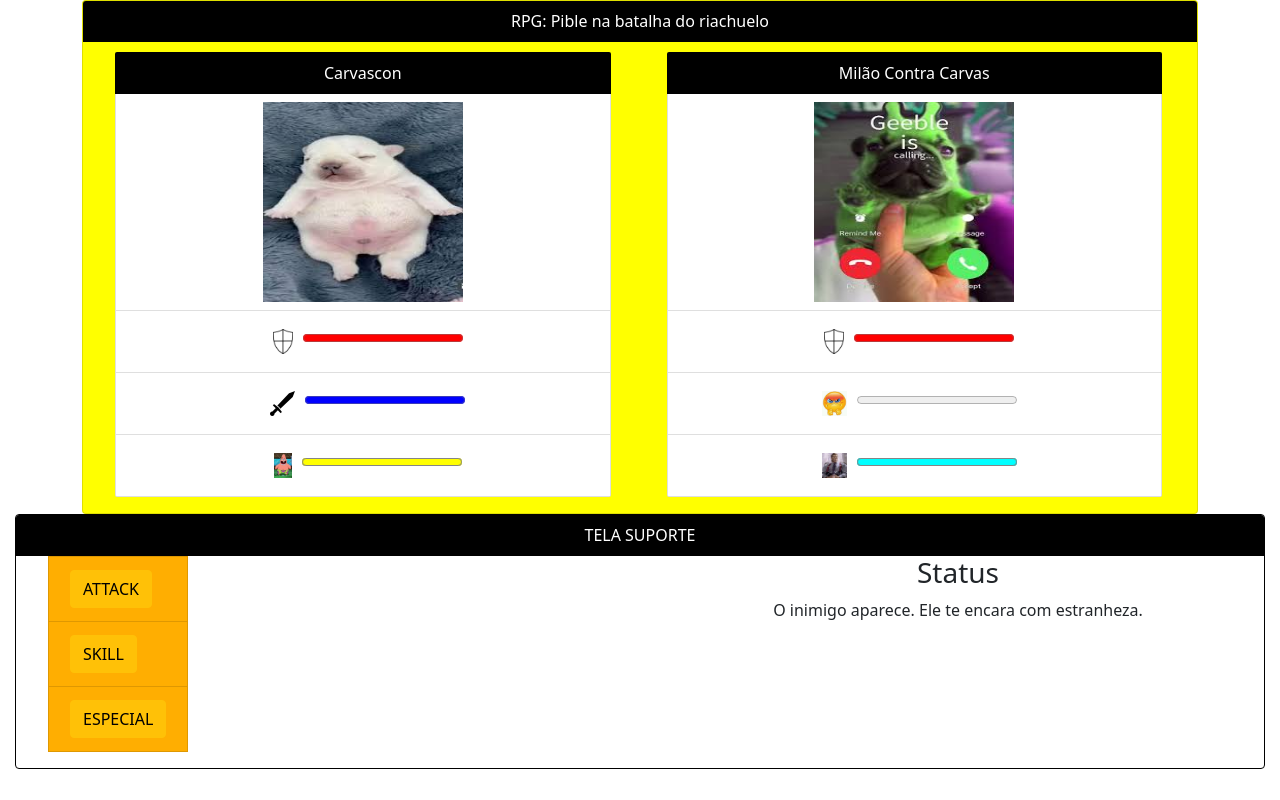
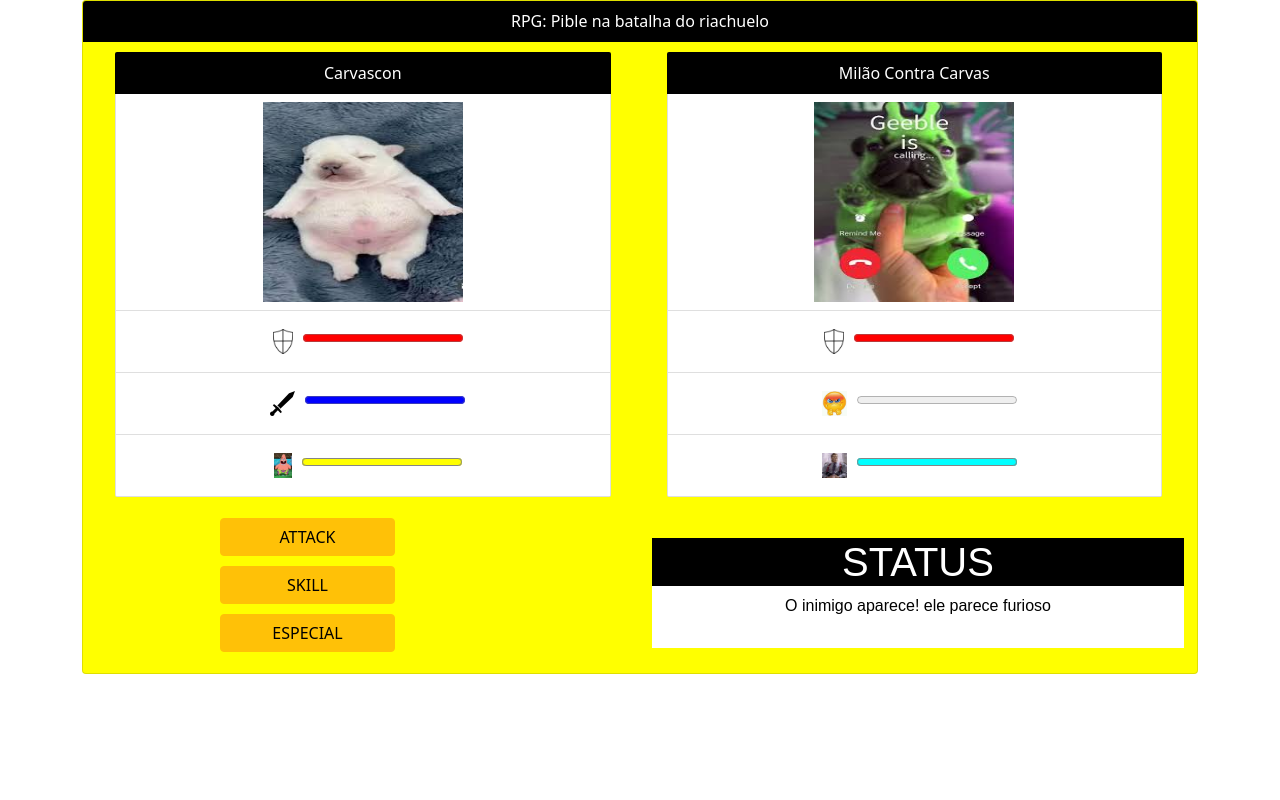
Before and after one commit to HMendesMartins/DesenvolvimentoAPPS, a plain HTML site: page projeto_rpg/jogo.html in a window 1280 px wide. Drawn offline with nearby package versions, Linux system fonts and the light colour scheme.

Commit message:
RPGUPDATE

```diff
--- a/projeto_rpg/jogo.html
+++ b/projeto_rpg/jogo.html
@@ -31,27 +31,25 @@
                     </ul>
                 </div>
             </div>
-
+            <div class="row">
+                <div class="col text-start" id="col-botoes" >
+                    <div class="btn-group" id="controles" style="margin-left: 100px; display: flex; align-self: center;">
+                       <ul style="list-style-type: none;">
+                            <li><button class="btn btn-warning" style="margin: 5px; width: 175px;">ATTACK</button></li>
+                            <li><button class="btn btn-warning" style="margin: 5px;width: 175px;">SKILL</button></li>
+                            <li><button class="btn btn-warning" style="margin: 5px;width: 175px;">ESPECIAL</button></li>
+                        </ul>
+                    </div>
+                </div>
+                <div class="col text-start" id="status" style="background-color: white; color: black; padding: 0px; margin: 25px; font-family: Arial, Helvetica, sans-serif;">
+                    <div class="text-center" style="background-color: black; color: white;"><h1>STATUS</h1></div>
+                    <div class="text-center"><p>O inimigo aparece! ele parece furioso</p></div>
+                </div>
+            </div>
                 </div>
             </div>
         </div>
-        <div class="card text-center" style="border-color: black; margin-left: 15px; margin-right: 15px;">
-        <div class="card-header text-center" style="color: white; background-color: black;">TELA SUPORTE</div>
-            <div class="row">
-                <div class="col text-start" id="col-botoes">
-                    <div class="btn-group" id="controles">
-                    <ul>
-                        <li class="list-group-item" style="background-color: rgb(255, 174, 1);"> <button class="btn btn-warning" style="margin: 5px;">ATTACK</button></li>
-                        <li class="list-group-item" style="background-color: rgb(255, 174, 1);"><button class="btn btn-warning" style="margin: 5px;">SKILL</button></li>
-                        <li class="list-group-item" style="background-color: rgb(255, 174, 1);"><button class="btn btn-warning" style="margin: 5px;">ESPECIAL</button></li>
-                    </ul>
-                    </div>
-                </div>
-                <div class="col text" id="col-status">
-                    <h3>Status</h3>
-                    <p>O inimigo aparece. Ele te encara com estranheza.</p>
-                </div>
-            </div>
+
     </div>
 </body>
 </html>
```
